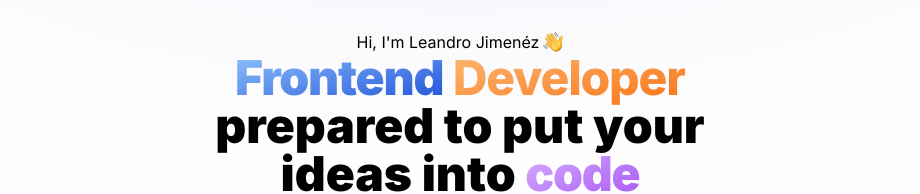
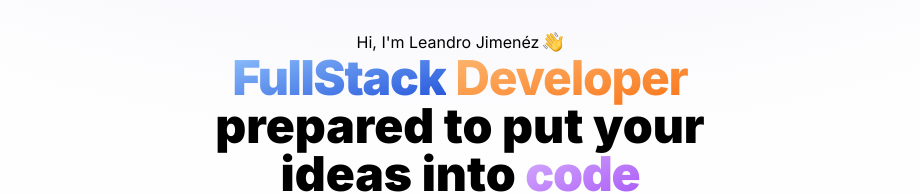
Before and after one commit to purpleNoah7/my-portfolio, a Next.js app: page / in a window 1280 px wide. Shown: the part 332-526 px from the top of the page, without its empty margins (180-1100 px from the left). Built offline with nearby package versions, Linux system fonts and the light colour scheme; what tailwindcss-animated would draw is missing.

Commit message:
Update HeroSection.jsx

```diff
--- a/app/components/HeroSection.jsx
+++ b/app/components/HeroSection.jsx
@@ -21,7 +21,7 @@ export default function HeroSection() {
           </div>
           <h1 className="text-5xl max-w-[700px] text-black dark:text-slate-200 font-black ">
             <span className="bg-gradient-to-br from-blue-300 to-blue-700 bg-clip-text text-transparent   tracking-tight leading-none">
-              Frontend
+              FullStack
             </span>{" "}
             <span className="bg-gradient-to-br from-orange-300 to-orange-500 bg-clip-text text-transparent  font-extrabold tracking-tight leading-none">
               Developer
```
